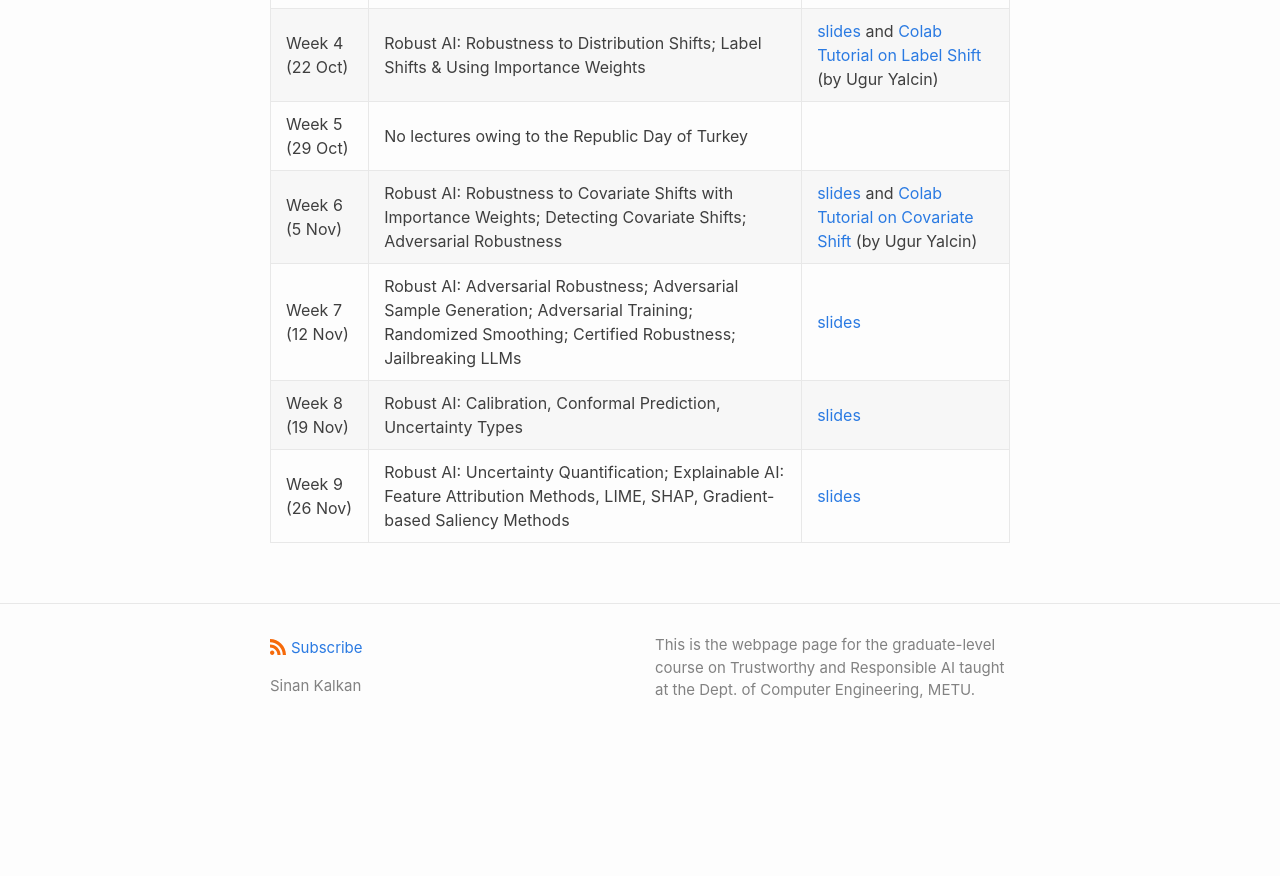
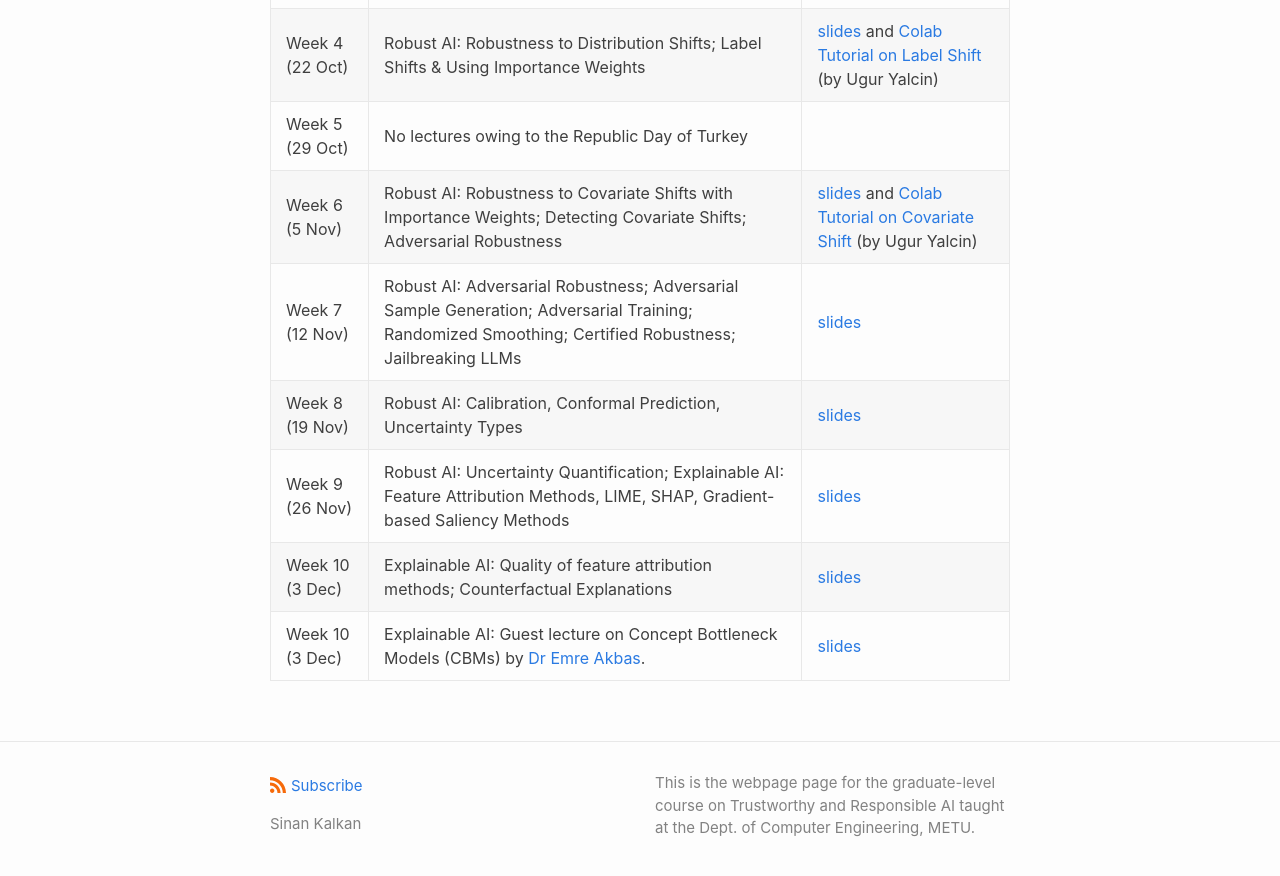
Before and after one commit to metu-trai/metu-trai.github.io, a Jekyll site: the page built from index.md, in a window 1280 px wide and 900 px high, scrolled down 1290 px. Shown: the top 876 px of the window. Built offline with Jekyll 4.4.1, drawn with Linux system fonts in a browser that asks for light colours; our own code applies the rules of GitHub Pages for plain Markdown files; before the commit the page ends 2052 px from its top, so only the background shows below that.

Commit message:
Update index.md

```diff
--- a/index.md
+++ b/index.md
@@ -139,3 +139,5 @@ Prof. Dr. Sinan Kalkan<br>
 | Week 7 (12 Nov)  | Robust AI: Adversarial Robustness; Adversarial Sample Generation; Adversarial Training; Randomized Smoothing; Certified Robustness; Jailbreaking LLMs | <a href="./slides/CENG7880_week7.pdf">slides</a> |
 | Week 8 (19 Nov)  | Robust AI: Calibration, Conformal Prediction, Uncertainty Types | <a href="./slides/CENG7880_week8.pdf">slides</a> |
 | Week 9 (26 Nov)  | Robust AI: Uncertainty Quantification; Explainable AI: Feature Attribution Methods, LIME, SHAP, Gradient-based Saliency Methods | <a href="./slides/CENG7880_week9.pdf">slides</a> |
+| Week 10 (3 Dec)  | Explainable AI: Quality of feature attribution methods; Counterfactual Explanations  | <a href="./slides/CENG7880_week10.pdf">slides</a> |
+| Week 10 (3 Dec)  | Explainable AI: Guest lecture on Concept Bottleneck Models (CBMs) by <a href="https://user.ceng.metu.edu.tr/~emre/">Dr Emre Akbas</a>.  | <a href="./slides/CENG7880_week10_CBMs.pdf">slides</a> |
```
